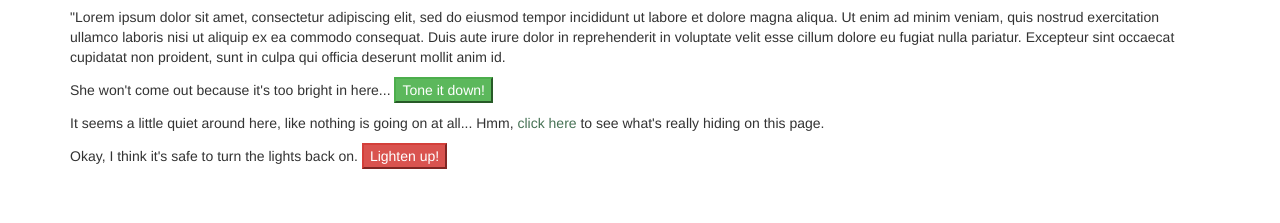
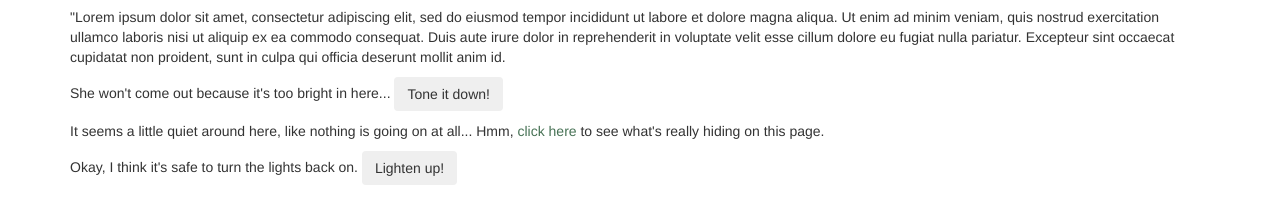
Before and after one commit to AriannaChau/fruit-bat, a plain HTML site: page index.html in a window 1280 px wide. Shown: the part 63-286 px from the top of the page. Drawn offline with Linux system fonts and the light colour scheme.

Commit message:
Change button color.

```diff
--- a/index.html
+++ b/index.html
@@ -13,7 +13,7 @@
       <div id="highlight">
         <p>"Lorem ipsum dolor sit amet, consectetur adipiscing elit, sed do eiusmod tempor incididunt ut labore et dolore magna aliqua. Ut enim ad minim veniam, quis nostrud exercitation ullamco laboris nisi ut aliquip ex ea commodo consequat. Duis aute irure dolor in reprehenderit in voluptate velit esse cillum dolore eu fugiat nulla pariatur. Excepteur sint occaecat cupidatat non proident, sunt in culpa qui officia deserunt mollit anim id.</p>
       </div>
-      <p>She won't come out because it's too bright in here... <button class="btn-success" id="darker">Tone it down!</button></p>
+      <p>She won't come out because it's too bright in here... <button class="btn" id="darker">Tone it down!</button></p>
       <div id="initially-showing">
         <p>It seems a little quiet around here, like nothing is going on at all... Hmm, <span class="clickable">click here</span> to see what's really hiding on this page.</p>
       </div>
@@ -22,7 +22,7 @@
         <p>Oh! It's a baby fruit bat. <span class="clickable">Click here</span> to let her get back to sleep.</p>
         <img src="img/bat.jpg">
       </div>
-      <p>Okay, I think it's safe to turn the lights back on. <button class="btn-danger" id="brighter">Lighten up!</button></p>
+      <p>Okay, I think it's safe to turn the lights back on. <button class="btn" id="brighter">Lighten up!</button></p>
     </div>
   </body>
 </html>
```
